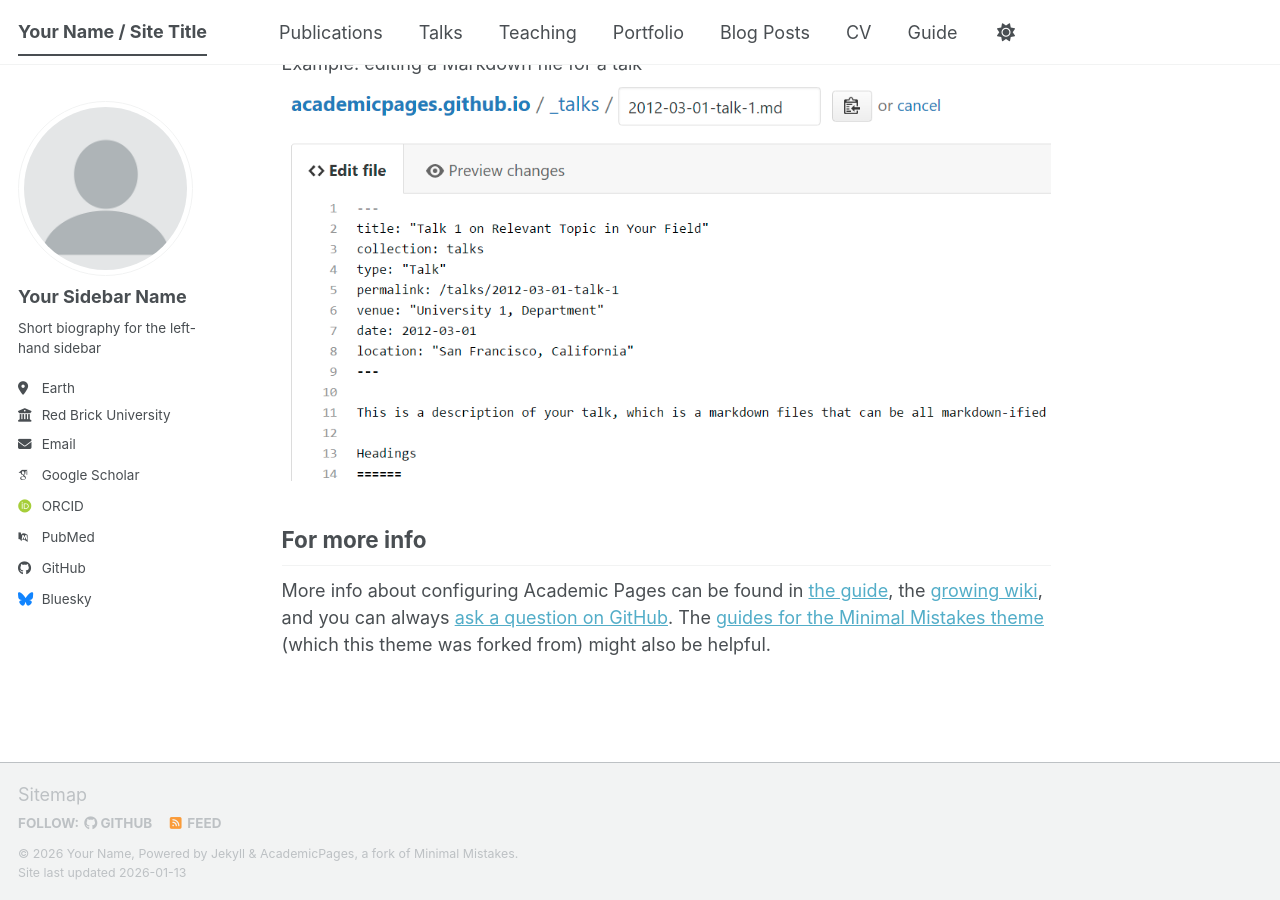
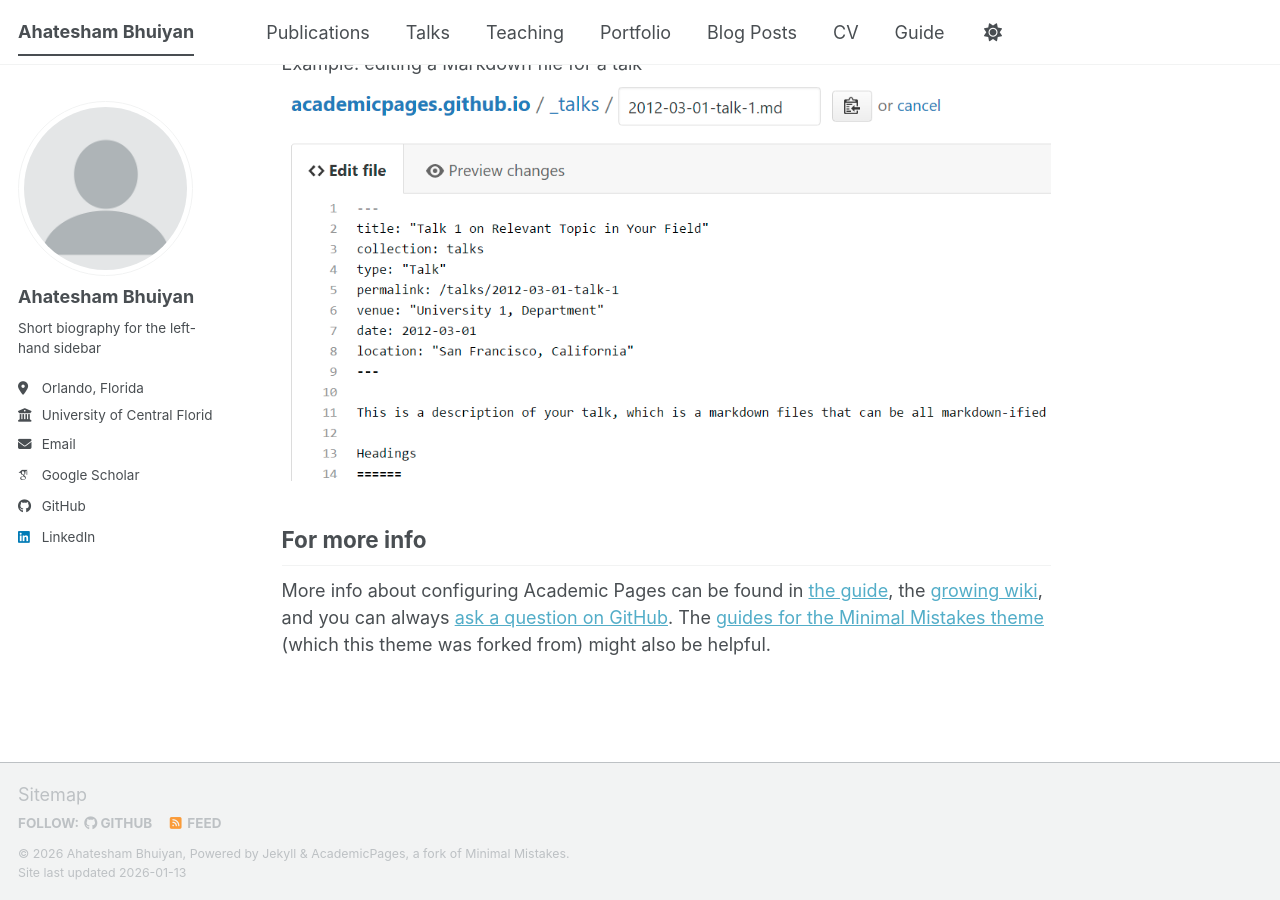
Before and after one commit to ahatesham02/ahatesham02.github.io, a Jekyll site: the page built from _pages/about.md, in a window 1280 px wide and 900 px high, scrolled down 2720 px. Built offline with Jekyll 4.4.1, drawn with Linux system fonts in a browser that asks for light colours; some web fonts are replaced; a script bundle is joined from its source files by our own code; library files that are not in the unit come from our copies.

Commit message:
Update personal information in _config.yml

```diff
--- a/_config.yml
+++ b/_config.yml
@@ -9,14 +9,14 @@
 # Basic Site Settings
 locale                   : "en-US"
 site_theme               : "default" # The available themes options are "default", "air", "sunrise", "mint", "dirt" and "contrast"
-title                    : "Your Name / Site Title"
+title                    : "Ahatesham Bhuiyan"
 title_separator          : "-"
-name                     : &name "Your Name"
+name                     : &name "Ahatesham Bhuiyan"
 description              : &description "Your Name's academic portfolio"   # Update this with a general description of your site, this is the default if not overridden by a page
-url                      : https://academicpages.github.io # The base hostname & protocol for your site e.g. "https://[your GitHub username].github.io",
+url                      : https://ahatesham02.github.io # The base hostname & protocol for your site e.g. "https://[your GitHub username].github.io",
                                                            # or if you already have some other page hosted on Github then use "https://[your GitHub username].github.io/[Your Repo Name]"
 baseurl                  : "" # the subpath of your site, e.g. "/blog"
-repository               : "academicpages/academicpages.github.io"
+repository               : "ahateshamo2/ahatesham02.github.io"
 
 # Site Author - The following control what appear as part of the author content on the side bar.
 #               If a field is blank the icon and link will not appear, otherwise it will be shown.
@@ -24,24 +24,24 @@
 author:
   # Biographic information
   avatar           : "profile.png"
-  name             : "Your Sidebar Name"
+  name             : "Ahatesham Bhuiyan"
   pronouns         : # example: "she/her"
   bio              : "Short biography for the left-hand sidebar"
-  location         : "Earth"
-  employer         : "Red Brick University"
+  location         : "Orlando, Florida"
+  employer         : "University of Central Florida"
   uri              : # URL
-  email            : "none@example.org"
+  email            : "ahatesham.bhuiyan@ucf.edu"
 
   # Academic websites
   academia         : # URL
   arxiv            : # URL - Update with the correct link to your profile
-  googlescholar    : "https://scholar.google.com/citations?user=PS_CX0AAAAAJ"
+  googlescholar    : "https://scholar.google.com/citations?user=n6btclwAAAAJ&hl=en"
   inspire-hep      : # URL
   impactstory      : # URL
-  orcid            : "https://orcid.org/yourorcidurl"
+  orcid            :
   semantic         : # URL
   ssrn             : # URL
-  pubmed           : "https://www.ncbi.nlm.nih.gov/pubmed/?term=john+snow"
+  pubmed           : # url
   researchgate     : # URL
   scopus           : # URL
   zotero           : # URL
@@ -57,7 +57,7 @@
 
   # Social media
   artstation       : # Username
-  bluesky          : "bsky.app" # Replace this with you Bluesky username
+  bluesky          :  # Replace this with you Bluesky username
   facebook         : # Username
   flickr           : # Username
   foursquare       : # Username
@@ -66,7 +66,7 @@
   keybase          : # Username
   instagram        : # Username
   lastfm           : # Username
-  linkedin         : # Username
+  linkedin         : ahatesham-bhuiyan
   mastodon         : # URL
   medium           : # URL
   pinterest        : # Username
```
